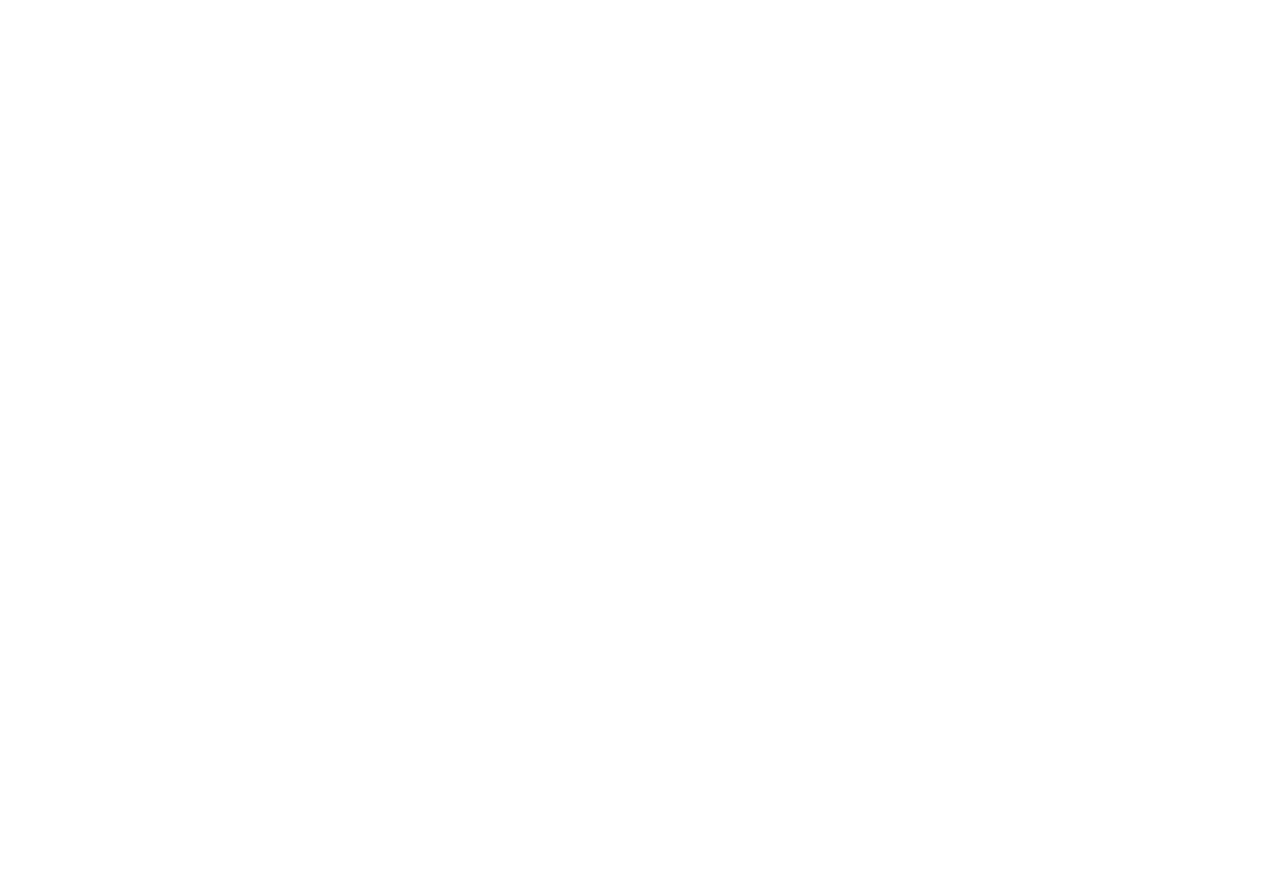
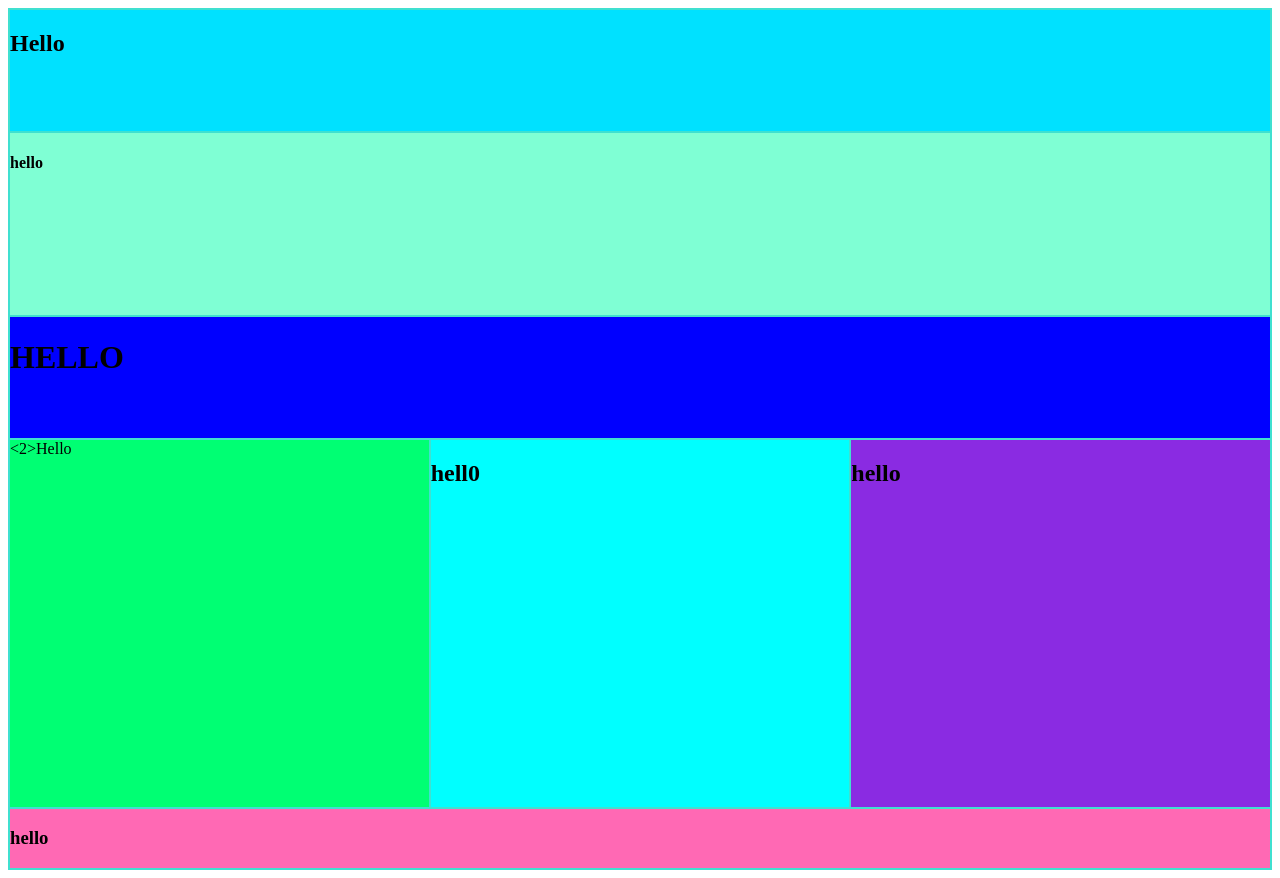
Before and after one commit to SPiccioni1616/grid-pratice-3, a plain HTML site: page index.html in a window 1280 px wide. Before the commit the page ends 800 px from the top, so only its background shows below. Drawn offline with Linux system fonts and the light colour scheme.

Commit message:
finished the boxes
done the boxes next I'm going to do the child

```diff
--- a/index.html
+++ b/index.html
@@ -7,6 +7,42 @@
     <title>third grid pratice</title>
 </head>
 <body>
+    <div class="container">
+
+        <div class="logo">
+            <h2>Hello</h2>
+        </div>
+
+        <div class="nav">
+            <h4> hello</h4>
+        </div>
+
+        <div class="header">
+            <h1>HELLO</h1>
+        </div>
+
+        <div class="leftbox">
+            <2>Hello</2>
+        </div>
+
+        <div class="midllebox">
+            <h2> hell0</h2>
+        </div>
+
+        <div class="rightbox">
+            <h2>hello</h2>
+        </div>
+
+        <div class="bottom">
+            <h3>hello</h3>
+        </div>
+
+
+
+
+
+
+    </div>
 
 </body>
 </html>
--- a/style.css
+++ b/style.css
@@ -8,5 +8,48 @@ GRID */
 
 .container{
     display: grid;
-    grid-template-columns:  ;
+    grid-template-columns: 2fr 2fr 2fr ;
+    grid-template-rows: 2fr 3fr 2fr 6fr 1fr;
 }
+
+.logo{
+    grid-column:1/4 ;
+    grid-row: 1/2 ;
+    background-color: #00e1ff;
+}
+
+.nav{
+    grid-column:1/4 ;
+    grid-row: 2/3;
+    background-color: aquamarine;
+}
+
+.header{
+    grid-column: 1/4;
+    grid-row:  3/4;
+    background-color: blue;
+}
+
+.leftbox{
+    grid-column:1/2 ;
+    grid-row: 4/5;
+    background-color: hsl(147, 100%, 50%)
+}
+
+.midllebox{
+    grid-column:2/3 ;
+    grid-row: 4/5;
+    background-color: aqua;
+}
+
+.rightbox{
+    grid-column: 3/4;
+    grid-row: 4/5;
+    background-color: blueviolet;
+}
+
+.bottom{
+    grid-column: 1/4;
+    grid-row:5/6 ;
+    background-color: hotpink;
+}
```
